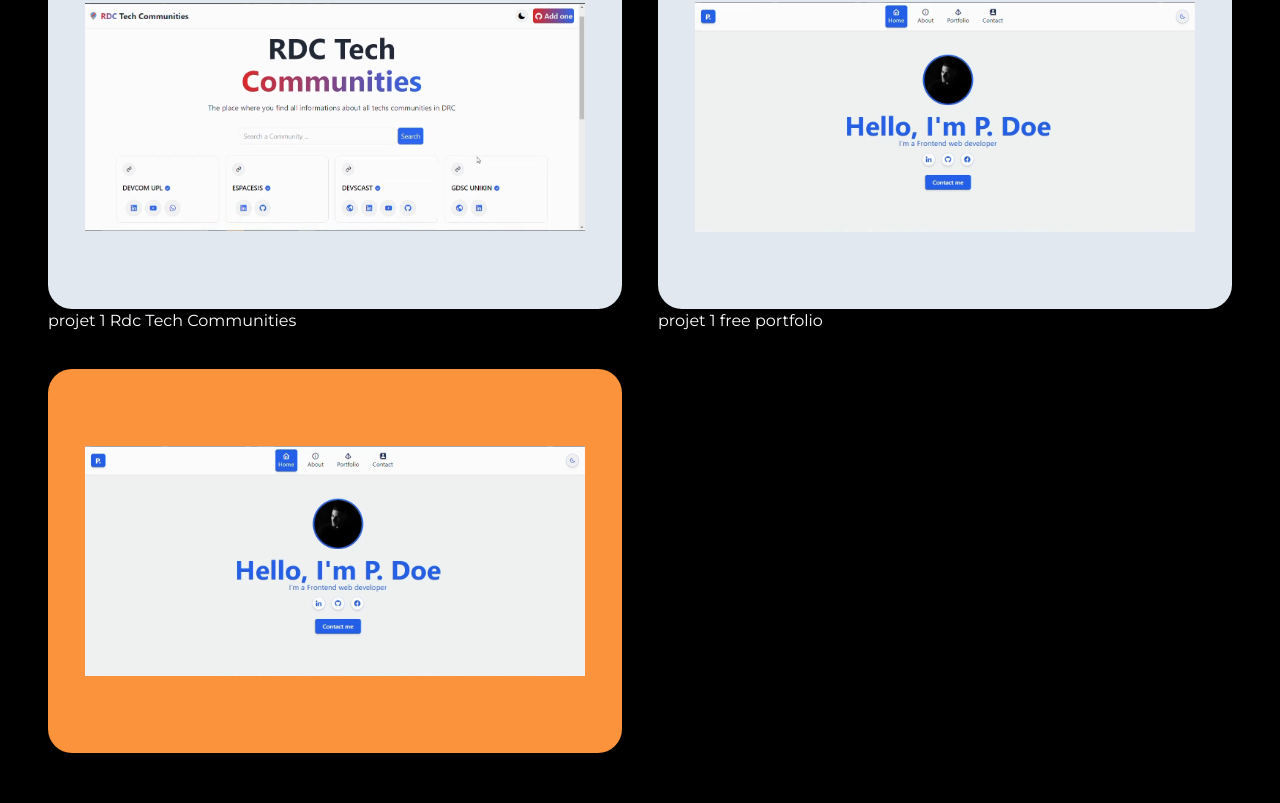
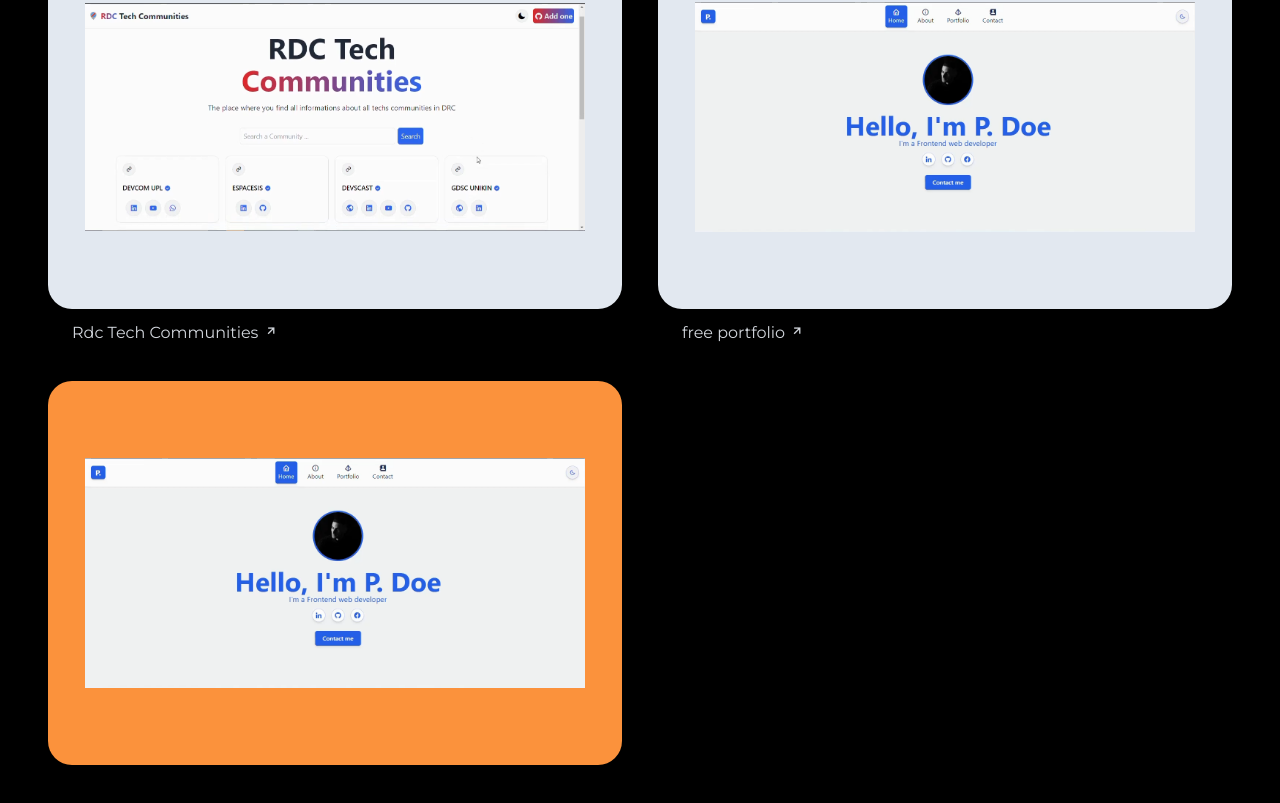
Before and after one commit to Likeur/my_creative_portfolio, an Angular app: page /home in a window 1280 px wide. Shown: the part 639-1442 px from the top of the page. Built offline with nearby package versions, Linux system fonts and the light colour scheme.

Commit message:
working on workbox

```diff
--- a/src/app/components/workbox/workbox.component.html
+++ b/src/app/components/workbox/workbox.component.html
@@ -8,10 +8,12 @@
                         <i class='bx bx-right-arrow-alt'></i>
                     </div>
                 </div>
-                <span class="mt-2 text-white">
-                    <span>projet 1</span>
-                    <span> {{item.title}} </span>
-                </span>
+                <li class="ml-3 h-6 text-2xl mt-5 lg:mt-3 lg:text-[1rem] px-3 lg:overflow-hidden">
+                    <p class="flex flex-col -translate-y-9 group-hover:-translate-y-0 lg:group-hover:-translate-y-[4.25rem] duration-500">
+                        <span class="text-gray-300">{{item.title}} <i class='bx bx-right-arrow-alt -rotate-45 mt-1'></i></span>
+                        <span class="text-gray-300 hidden lg:block">{{item.description}} <i class='bx bx-right-arrow-alt -rotate-45 mt-1'></i></span>
+                    </p>
+                </li>
             </a>
         }
         <a routerLink="" class="group">
--- a/src/app/components/workbox/workbox.component.ts
+++ b/src/app/components/workbox/workbox.component.ts
@@ -15,12 +15,14 @@ export class WorkboxComponent {
     {
       id:1,
       title:"Rdc Tech Communities",
+      description: "an open source project",
       route : "/work/rdctechcommunities",
       image : "../../../assets/img/rdctech.png"
     },
     {
       id:2,
       title:"free portfolio",
+      description: "an open source project",
       route : "/work/freeportfolio",
       image : "../../../assets/img/freeportfolio.png"
     },
```
